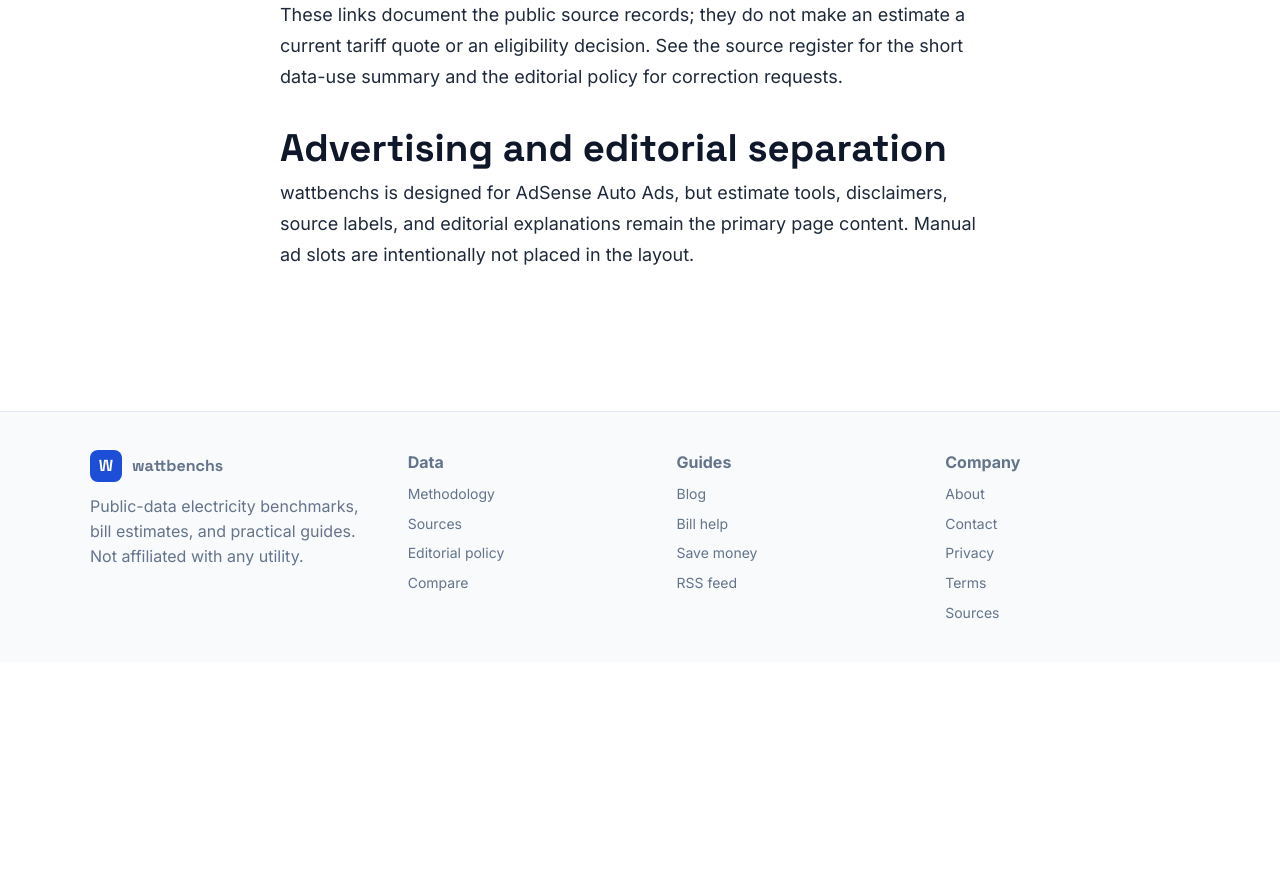
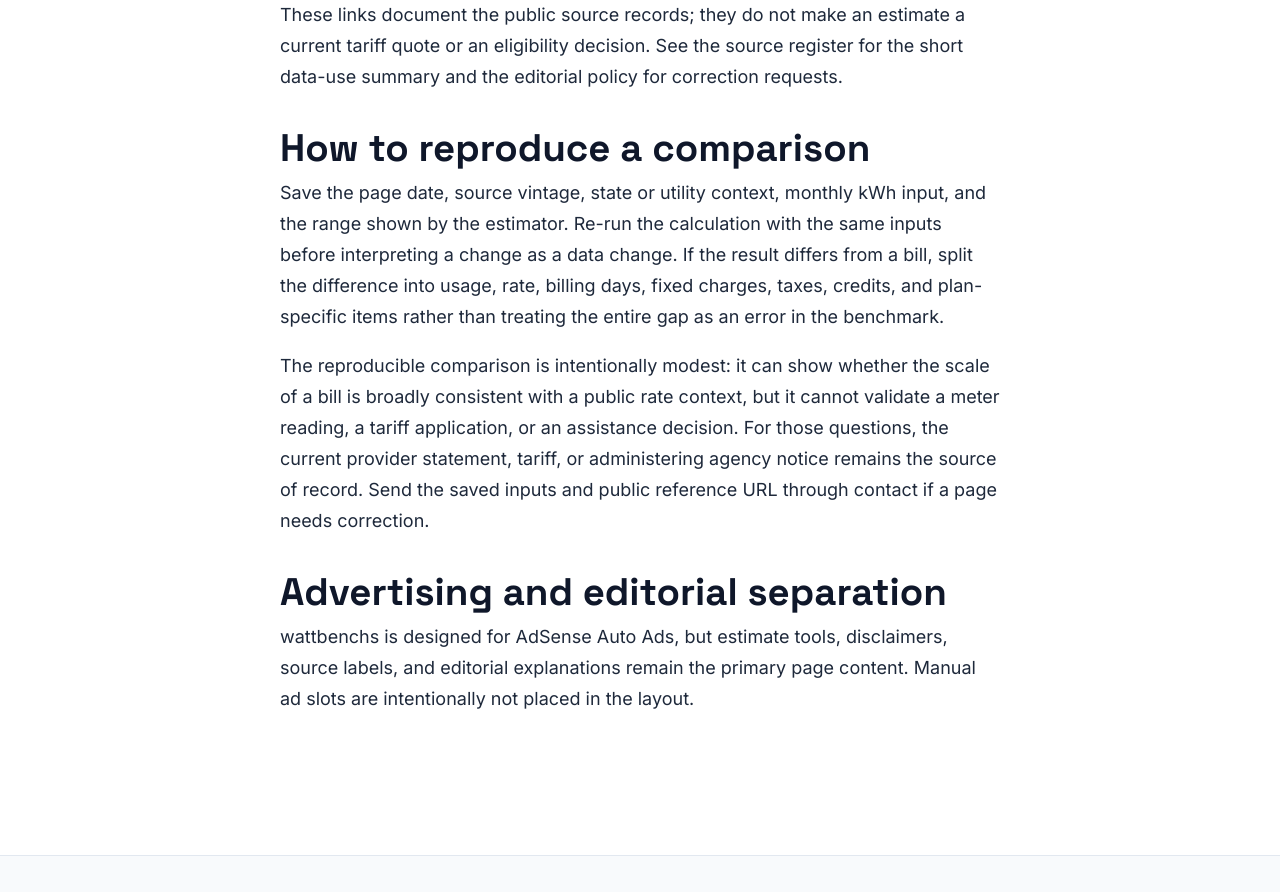
Before and after one commit to lsk7209/electonic, a Next.js app: page /methodology in a window 1280 px wide. Shown: the part 2340-3232 px from the top of the page. Before the commit the page ends 3002 px from the top, so only its background shows below. Built offline with nearby package versions, Linux system fonts and the light colour scheme; no server answers.

Commit message:
content: expand source verification guidance

```diff
--- a/app/methodology/page.tsx
+++ b/app/methodology/page.tsx
@@ -43,6 +43,21 @@ export default function MethodologyPage() {
           <h2>Review and correction boundary</h2>
           <p>Use the estimate to decide what to inspect next: billing days, kWh, fixed and delivery charges, tax lines, and the tariff or plan name. Time-of-use pricing, solar exports, budget-billing reconciliation, and partial service months can all produce a difference that a state average cannot explain. If a reader finds an issue, they can send the page URL, the specific data point, and a public source through the <Link href="/contact">contact page</Link>. The team can then correct, clarify, or remove the claim based on the supporting record.</p>
           <p>These links document the public source records; they do not make an estimate a current tariff quote or an eligibility decision. See <Link href="/sources">the source register</Link> for the short data-use summary and <Link href="/editorial-policy">the editorial policy</Link> for correction requests.</p>
+          <h2>How to reproduce a comparison</h2>
+          <p>
+            Save the page date, source vintage, state or utility context, monthly kWh input, and the range
+            shown by the estimator. Re-run the calculation with the same inputs before interpreting a
+            change as a data change. If the result differs from a bill, split the difference into usage,
+            rate, billing days, fixed charges, taxes, credits, and plan-specific items rather than treating
+            the entire gap as an error in the benchmark.
+          </p>
+          <p>
+            The reproducible comparison is intentionally modest: it can show whether the scale of a bill is
+            broadly consistent with a public rate context, but it cannot validate a meter reading, a tariff
+            application, or an assistance decision. For those questions, the current provider statement,
+            tariff, or administering agency notice remains the source of record. Send the saved inputs and
+            public reference URL through <Link href="/contact">contact</Link> if a page needs correction.
+          </p>
           <h2>Advertising and editorial separation</h2>
           <p>wattbenchs is designed for AdSense Auto Ads, but estimate tools, disclaimers, source labels, and editorial explanations remain the primary page content. Manual ad slots are intentionally not placed in the layout.</p>
         </div>
```
Also changed, not shown: components/GuideHub.tsx (+19 -0 lines).
